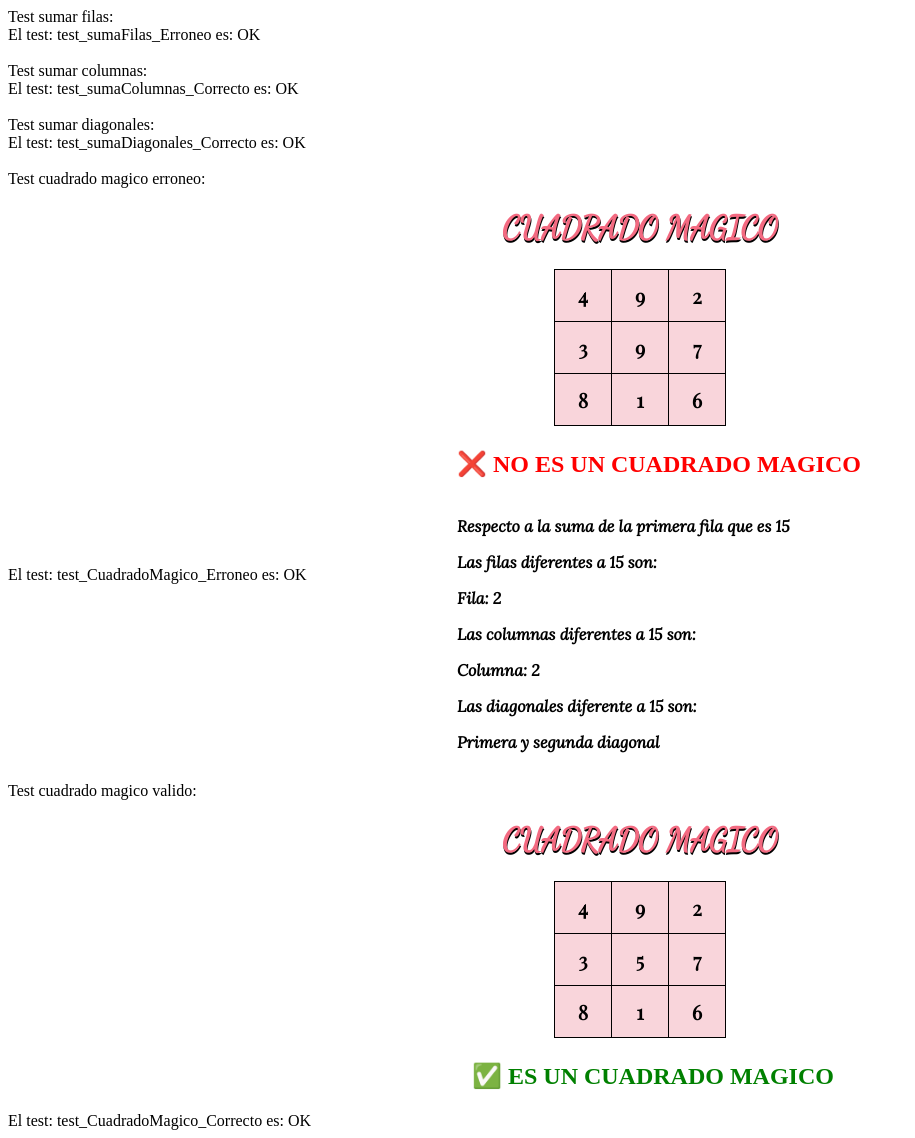
After one commit to nereaop/Desarrollo-Web-Servidores, a PHP site: page /testCuadradoMagico.php in a window 1280 px wide. The commit adds this page. Shown: the whole page, without its empty margins (0-915 px from the left). Run offline with PHP 8.4, Linux system fonts and the light colour scheme.

Commit message:
Todo funcionando, listo para entregar

```diff
--- a/UD2/Practica/CuadradoMagico/cuadrado_magico.php
+++ b/UD2/Practica/CuadradoMagico/cuadrado_magico.php
@@ -144,13 +144,15 @@ function pintarCuadradoMagico($guardarResultados){
     }
     echo "</table>";
 
-    echo "<div class='centrado'>";
+
 
     if($guardarResultados->esCuadradoMagico){
-            echo "<h3 class='verdadero'> ES UN CUADRADO MAGICO </h3>";
+        echo "<div class='centrado'>";
+            echo "<h3 class='verdadero'> &#9989; ES UN CUADRADO MAGICO </h3>";
+            echo "</div>";
         } else{
-            echo "<h3 class='falso'> NO ES UN CUADRADO MAGICO </h3>";
-
+            echo "<div class='centradoError'><h3 class='falso'> &#10060; NO ES UN CUADRADO MAGICO </h3></div>";
+            echo "<div class='centradoError'>";
             echo "<p>Respecto a la suma de la primera fila que es ".$guardarResultados->primerResultado."</p>";
             echo "<p> Las filas diferentes a ".$guardarResultados->primerResultado." son: </p>";
             for($i = 0; $i < count($guardarResultados->filas); $i++){
@@ -178,8 +180,9 @@ function pintarCuadradoMagico($guardarResultados){
             }
            echo "</div>";
         }
-$resultados = analizarCuadradoMagico($matriz);
-pintarCuadradoMagico($resultados);
+
+// $resultados = analizarCuadradoMagico($matriz);
+// pintarCuadradoMagico($resultados);
 
     ?>
 </body>
--- a/UD2/Practica/CuadradoMagico/estilos_cuadrado_magico.css
+++ b/UD2/Practica/CuadradoMagico/estilos_cuadrado_magico.css
@@ -9,16 +9,47 @@ td, th {
 	width: 50px;
 	height: 45px;
     text-align: center;
-    font-family: Arial, Helvetica, sans-serif;
+	font-family: 'Playfair Display', serif;
+	font-weight: bold;
+	font-size: 20px;
 }
 h1{
     color: rgb(243, 106, 129);
     text-align: center;
 	text-shadow: 0.5px 2px  black;
 	font-family: 'Dancing Script', cursive;
-};
+}
+
+.centradoError{
+	margin: auto;
+	margin-right: 315px;
+	width: 500px;
+	height: 50px;
+	text-align: left;
+
+}
+.centrado{
+	margin: auto;
+	margin-right: 300px;
+	width: 500px;
+	height: 50px;
+}
+
+h3{
+	font-size: 24px;
+}
 
 p{
 
 	font-family: 'Lora', serif;
-};
+	font-size: 16px;
+	font-weight: bold;
+}
+
+.verdadero{
+	color: green;
+}
+
+.falso{
+	color: red;
+}
--- /dev/null
+++ b/UD2/Practica/CuadradoMagico/testCuadradoMagico.php
@@ -0,0 +1,118 @@
+<?php
+require("cuadrado_magico.php");
+
+
+
+function test_sumaFilas_Erroneo(){
+
+    $prueba1 = array(
+        array(4,9,2),
+        array(9,5,7),
+        array(8,1,6)
+    );
+
+
+    $resultado_que_espero =[15,21,15];
+
+    $resultadoObtenido = sumaFila($prueba1);
+
+    return($resultadoObtenido == $resultado_que_espero);
+ };
+
+function test_sumaColumnas_Correcto(){
+
+    $prueba2 = array(
+        array(4,9,2),
+        array(3,5,7),
+        array(8,1,6)
+        );
+
+        $resultado_que_espero =[15,15,15];
+
+        $resultadoObtenido = sumaColumna($prueba2);
+
+        return($resultadoObtenido == $resultado_que_espero);
+}
+
+function test_sumaDiagonales_Correcto(){
+
+    $prueba3 = array(
+        array(4,9,2),
+        array(3,5,7),
+        array(8,1,6)
+        );
+
+
+        $resultado_que_espero =[15,15];
+
+        $resultadoObtenido = sumaDiagonales($prueba3);
+
+        return($resultadoObtenido == $resultado_que_espero);
+}
+
+
+function test_CuadradoMagico_Erroneo(){
+
+    $prueba4 = array(
+        array(4,9,2),
+        array(3,9,7),
+        array(8,1,6)
+        );
+
+        $resultados_que_espero = new Guardar_Resultados($prueba4,[15,19,15],[15,19,15],[19,19],15,false);
+
+        $resultadoObtenido = analizarCuadradoMagico($prueba4);
+
+        $pintar = pintarCuadradoMagico($resultados_que_espero);
+        return($resultadoObtenido == $resultados_que_espero);
+
+
+}
+function test_CuadradoMagico_Correcto(){
+
+    $prueba5 = array(
+        array(4,9,2),
+        array(3,5,7),
+        array(8,1,6)
+        );
+
+        $resultados_que_espero = new Guardar_Resultados($prueba5,[15,15,15],[15,15,15],[15,15],15,true);
+
+        $resultadoObtenido = analizarCuadradoMagico($prueba5);
+
+        $pintar = pintarCuadradoMagico($resultados_que_espero);
+        return($resultadoObtenido == $resultados_que_espero);
+
+
+}
+
+function test($testEjecutar){
+    try
+    {
+        echo "<br>";
+        $resultadoTest = $testEjecutar();
+        $mensaje = 'El test: '.$testEjecutar.' es: ';
+        $mensajeResultado = $resultadoTest ? 'OK' : 'KO';
+        echo $mensaje.$mensajeResultado;
+
+    }
+    catch(Exception $e)
+    {
+        echo "<br>"."Se ha producido una excepción al ejecutar:".$testEjecutar."<br>";
+
+    }
+};
+echo "Test sumar filas: ";
+test("test_sumaFilas_Erroneo");
+echo "<br>";
+echo "<br>Test sumar columnas: ";
+test("test_sumaColumnas_Correcto");
+echo "<br>";
+echo "<br>Test sumar diagonales: ";
+test("test_sumaDiagonales_Correcto");
+echo "<br>";
+echo "<br>Test cuadrado magico erroneo:";
+test("test_CuadradoMagico_Erroneo");
+echo "<br><br><br><br><br><br><br><br><br><br><br>";
+echo "<br>Test cuadrado magico valido:";
+test("test_CuadradoMagico_Correcto");
```
